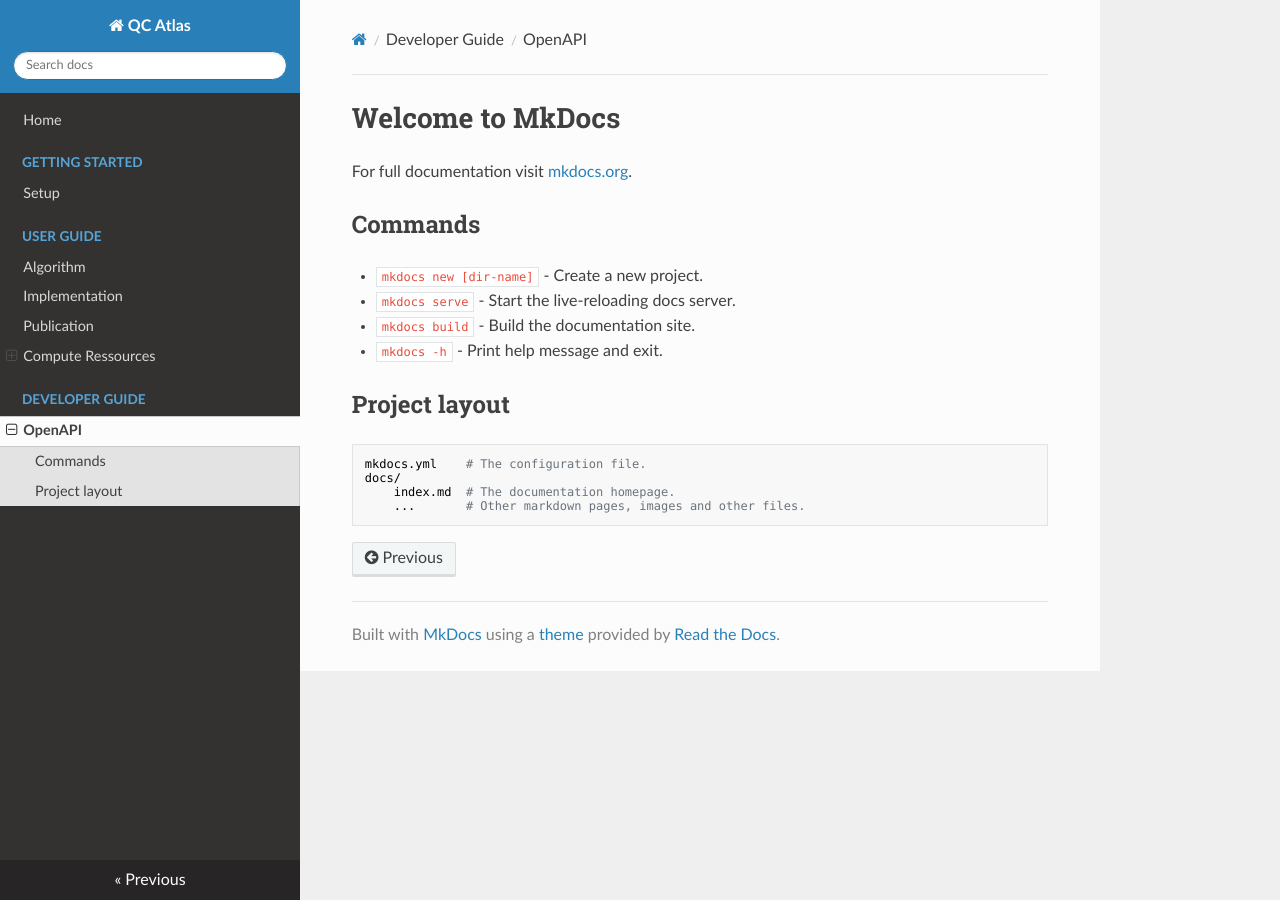
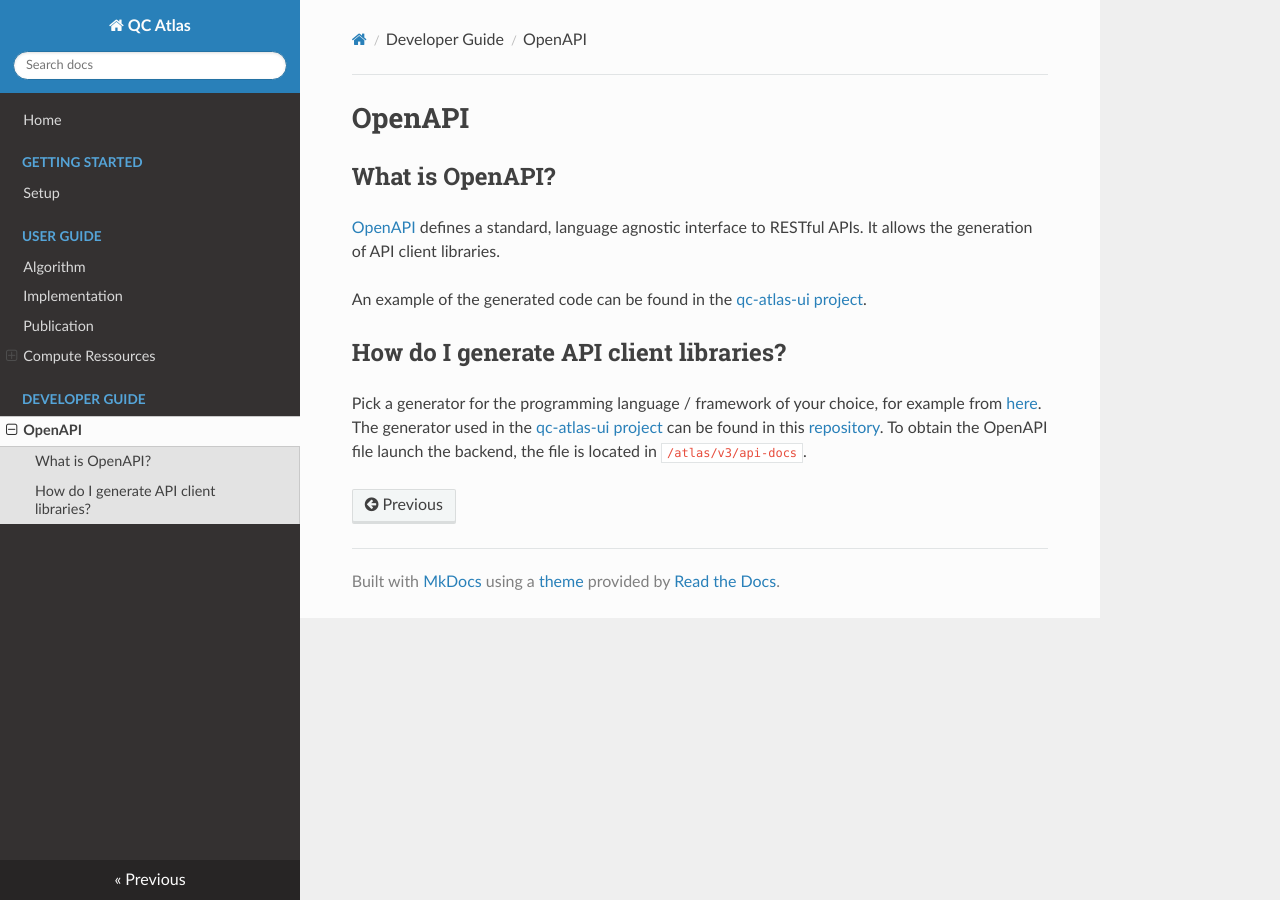
Before and after one commit to UST-QuAntiL/quantil-docs, an MkDocs documentation site: the page built from docs/developer-guide/openapi.md, in a window 1280 px wide. Built offline with MkDocs 1.6.1, drawn with Linux system fonts in a browser that asks for light colours; nearby versions of some CDN libraries.

Commit message:
adds openapi docu (#3)

```diff
--- a/docs/developer-guide/openapi.md
+++ b/docs/developer-guide/openapi.md
@@ -1,17 +1,12 @@
-# Welcome to MkDocs
+# OpenAPI
 
-For full documentation visit [mkdocs.org](https://www.mkdocs.org).
+## What is OpenAPI?
+[OpenAPI](https://swagger.io/specification/) defines a standard, language agnostic interface to RESTful APIs. It allows the generation of API client libraries.
 
-## Commands
+An example of the generated code can be found in the [qc-atlas-ui project](https://github.com/PlanQK/qc-atlas-ui/tree/master/generated/api).
 
-* `mkdocs new [dir-name]` - Create a new project.
-* `mkdocs serve` - Start the live-reloading docs server.
-* `mkdocs build` - Build the documentation site.
-* `mkdocs -h` - Print help message and exit.
 
-## Project layout
-
-    mkdocs.yml    # The configuration file.
-    docs/
-        index.md  # The documentation homepage.
-        ...       # Other markdown pages, images and other files.
+## How do I generate API client libraries?
+Pick a generator for the programming language / framework of your choice, for example from [here](https://github.com/OpenAPITools/openapi-generator).
+The generator used in the [qc-atlas-ui project](https://github.com/PlanQK/qc-atlas-ui/tree/master/generated/api) can be found in this [repository](https://github.com/cyclosproject/ng-openapi-gen).
+To obtain the OpenAPI file launch the backend, the file is located in `/atlas/v3/api-docs`.
```
